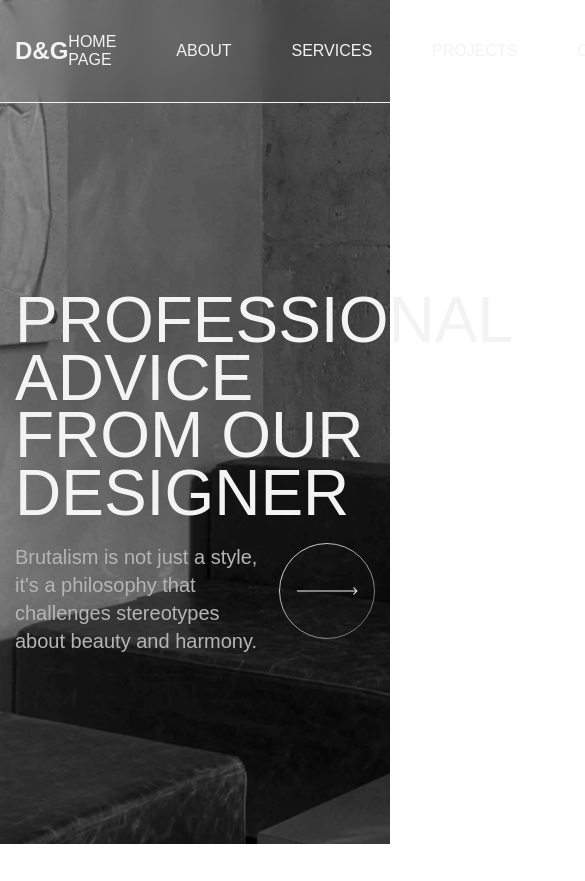
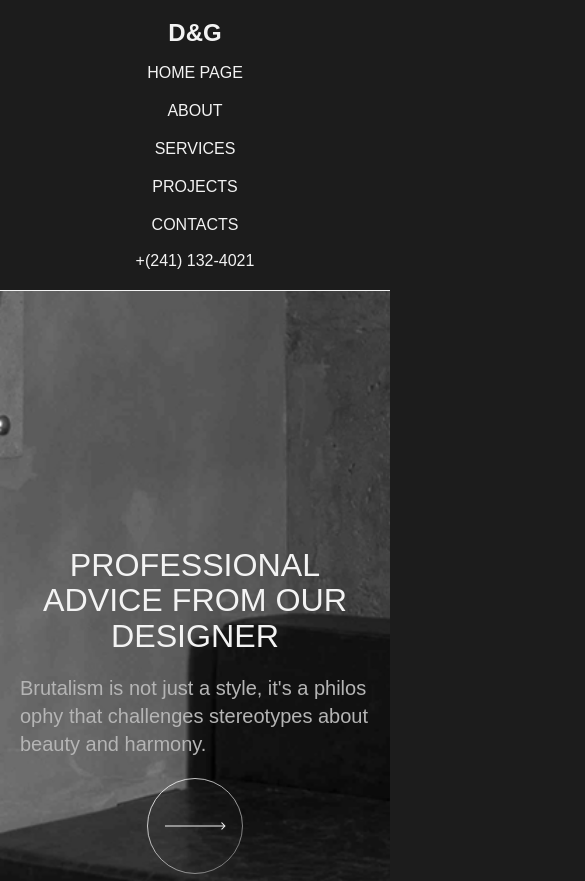
Before and after one commit to uzbekghghg/brutalism, a plain HTML site: page index.html in a window 390 px wide. Shown: the top 881 px of the page, 585 px wide, since content can reach past the window. Before the commit the page ends 844 px from the top, so only its background shows below. Drawn offline with Linux system fonts and the light colour scheme; a web font is replaced by a local one.

Commit message:
commit adapted

```diff
--- a/styles/base.css
+++ b/styles/base.css
@@ -14,6 +14,8 @@
   --white: #f3f3f3;
   --ff: "Fustat", sans-serif;
   --gray: #b5b5b5;
+  --bg: #1C1C1C;
+
 }
 
 .container {
--- a/styles/header.css
+++ b/styles/header.css
@@ -71,6 +71,7 @@
   font-size: 64px;
   line-height: 90%;
   color: var(--white);
+  font-size: clamp(1.875rem, 1.245rem + 3.15vw, 4rem);
 }
 
 .banner__content-desc {
@@ -86,4 +87,58 @@
   color: var(--gray);
   max-width: 350px;
   width: 100%;
+  display: -webkit-box;
+  -webkit-line-clamp: 3;
+  -webkit-box-orient: vertical;
+  overflow: hidden;
+  word-break: break-all;
 }
+body{
+  min-width: 320px;
+  background: var(--bg);
+  color: var(--white);
+}
+@media screen and (max-width: 992px) {
+  .header__wrap {
+    flex: wrap;
+    gap: 20px;
+    justify-content: space-around;
+  }
+  .header__nav-list {
+    order: 10;
+  }
+}
+@media screen and (max-width: 768px) {
+  .header {
+    height: auto;
+  }
+  .header__nav {
+    background: var(--bg);
+  }
+  .header__wrap {
+    flex-wrap: nowrap;
+    flex-direction: column;
+    align-items: center;
+  }
+  .header__nav-list {
+    order: unset;
+    flex-direction: column;
+    gap: 20px;
+  }
+  .banner {
+    height: 100svh;
+  }
+}
+@media screen and (max-width: 567px) {
+  .banner__content {
+    max-width: none;
+  }
+  .banner__title {
+    text-align: center;
+    line-height: 110%;
+  }
+  .banner__content-desc {
+    flex-direction: column;
+    align-items: center;
+  }
+}
```
Also changed, not shown: index.html (+1 -0 lines).
